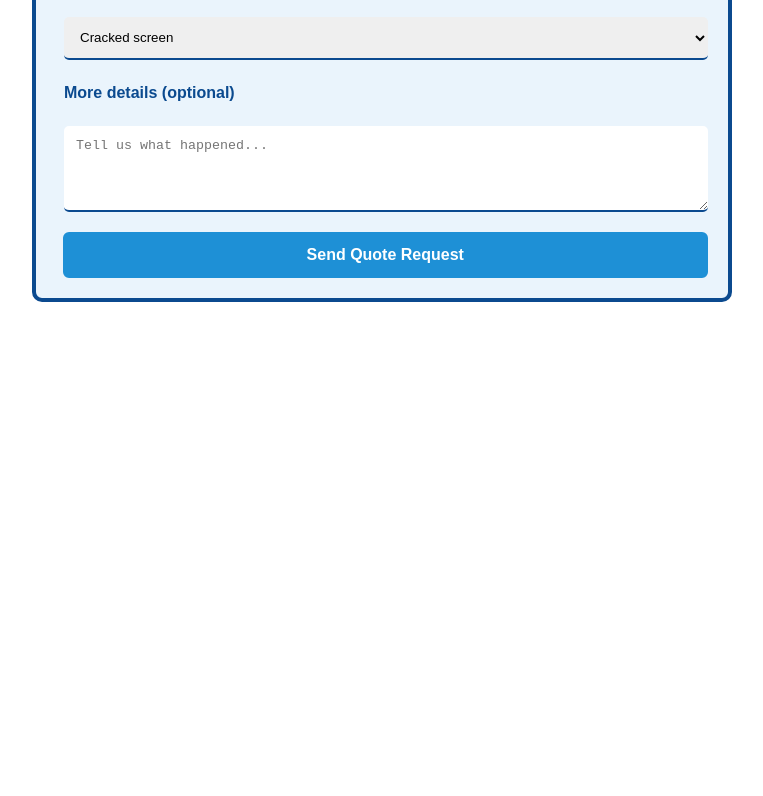
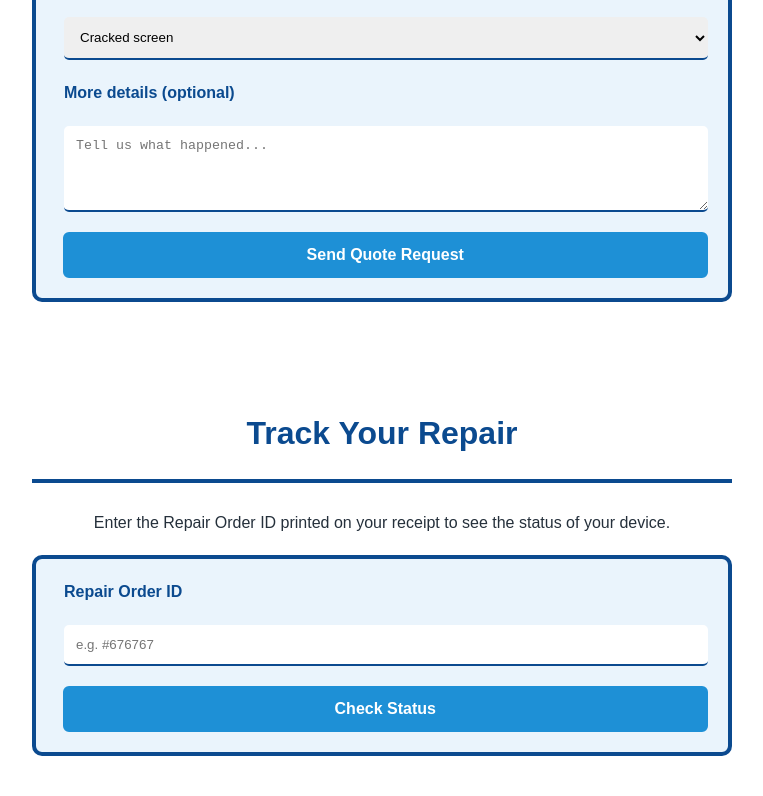
Before and after one commit to YuKry289/benito-website, a plain HTML site: page index.html in a window 1280 px wide. Shown: the part 2609-3405 px from the top of the page, without its empty margins (258-1021 px from the left). Before the commit the page ends 2951 px from the top, so only its background shows below. Drawn offline with Linux system fonts and the light colour scheme.

Commit message:
added tracker, reused the form styles

```diff
--- a/index.html
+++ b/index.html
@@ -302,5 +302,20 @@
         </form>
       </div>
     </section>
+    <section id="track" class="section section-alt">
+    <div class="container narrow">
+      <h2 class="section-title">Track Your Repair</h2>
+      <p class="section-intro">
+        Enter the Repair Order ID printed on your receipt to see the status
+        of your device.
+      </p>
+
+      <!-- Same note as above: this form needs a backend to look up real orders. -->
+      <form class="form track-form" action="#" method="get">
+        <label for="order-id">Repair Order ID</label>
+        <input type="text" id="order-id" name="order" placeholder="e.g. #676767" required>
+        <button type="submit" class="btn btn-primary">Check Status</button>
+      </form>
+    </section>
   </body>
 </html>
```
